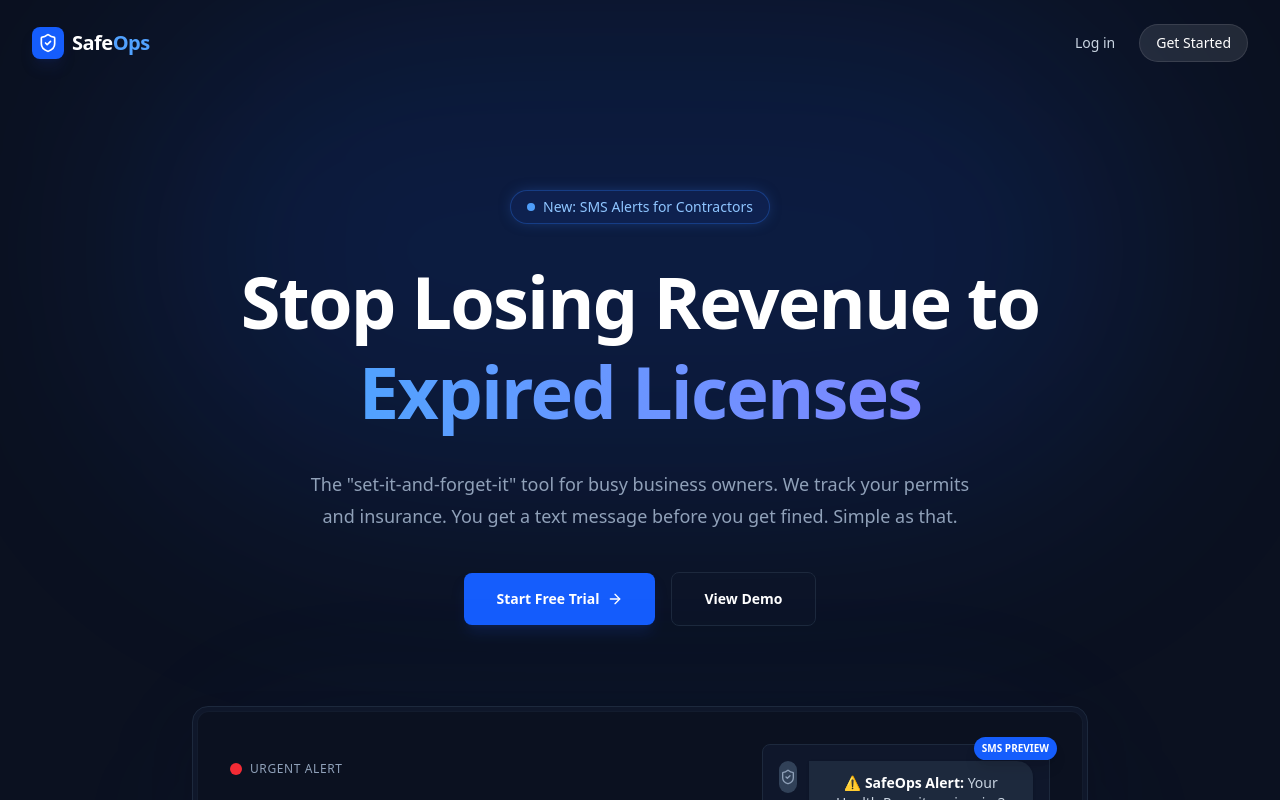
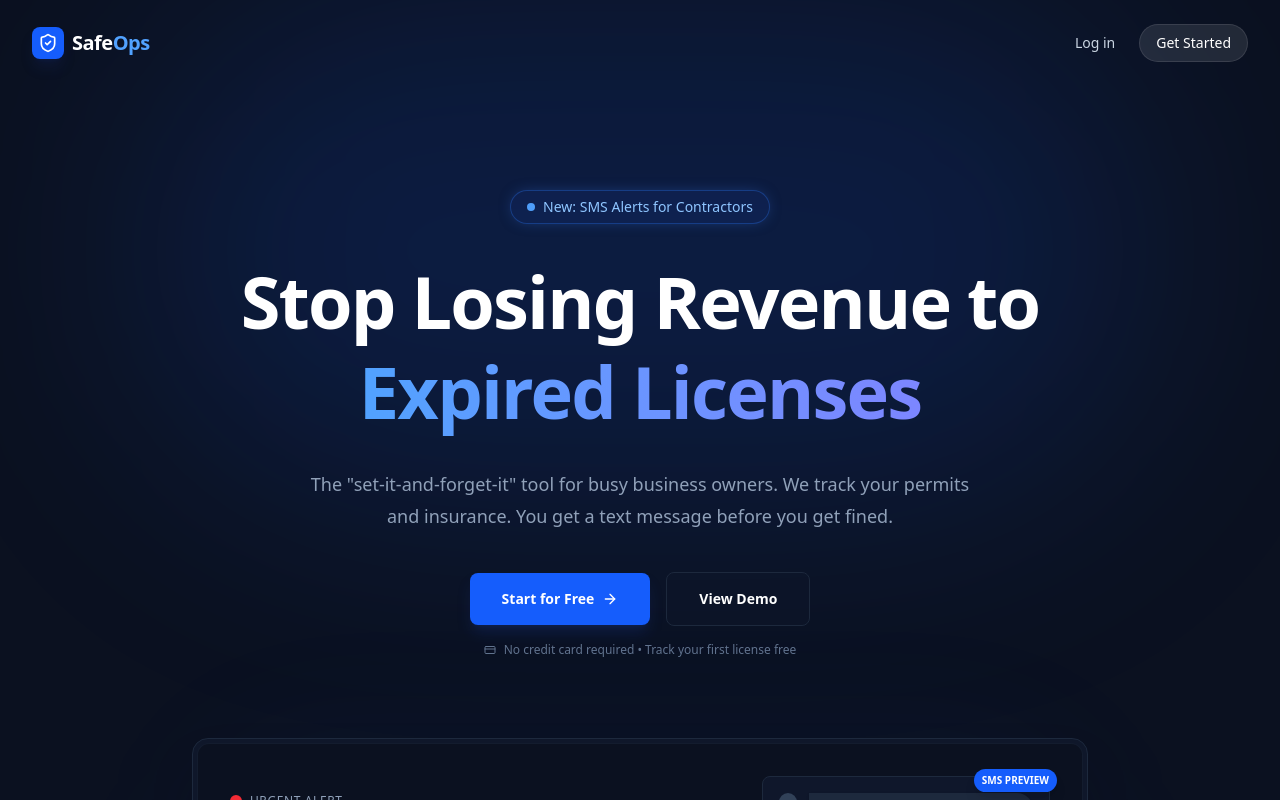
Before and after one commit to testqgw/SCP, a Next.js app: page / in a window 1280 px wide. Shown: the top 800 px of the page. Built offline with nearby package versions, Linux system fonts and the light colour scheme.

Commit message:
Update CTA to Start For Free with no credit card required micro-copy

```diff
--- a/app/page.tsx
+++ b/app/page.tsx
@@ -1,5 +1,5 @@
 import Link from "next/link";
-import { ArrowRight, Bell, ShieldCheck, Smartphone, FileText, Check } from "lucide-react";
+import { ArrowRight, Bell, ShieldCheck, Smartphone, FileText, Check, CreditCard } from "lucide-react";
 
 export default function LandingPage() {
   return (
@@ -14,7 +14,7 @@
           <div className="w-8 h-8 bg-blue-600 rounded-lg flex items-center justify-center shadow-lg shadow-blue-900/20">
             <ShieldCheck className="w-5 h-5 text-white" />
           </div>
-          {/* ✅ UPDATED NAME */}
+          {/* SAFE OPS BRANDING */}
           <span>Safe<span className="text-blue-400">Ops</span></span>
         </div>
 
@@ -50,15 +50,16 @@
           <p className="mx-auto max-w-2xl text-lg leading-8 text-slate-400 mb-10">
             The "set-it-and-forget-it" tool for busy business owners.
             We track your permits and insurance. You get a text message before you get fined.
-            Simple as that.
           </p>
 
-          <div className="flex flex-col sm:flex-row items-center justify-center gap-4 mb-20">
+          {/* UPDATED CTAs */}
+          <div className="flex flex-col items-center gap-4 mb-20">
+            <div className="flex flex-col sm:flex-row items-center justify-center gap-4">
               <Link
                 href="/sign-up"
                 className="w-full sm:w-auto rounded-lg bg-blue-600 px-8 py-4 text-sm font-semibold text-white shadow-lg shadow-blue-900/30 hover:bg-blue-500 hover:shadow-blue-900/50 hover:-translate-y-0.5 transition-all duration-200 flex items-center justify-center gap-2 group"
               >
-              Start Free Trial <ArrowRight className="w-4 h-4 group-hover:translate-x-1 transition-transform" />
+                Start for Free <ArrowRight className="w-4 h-4 group-hover:translate-x-1 transition-transform" />
               </Link>
               <Link
                 href="/sign-in"
@@ -66,6 +67,11 @@
               >
                 View Demo
               </Link>
+            </div>
+            {/* TRUST SIGNAL - NO CREDIT CARD */}
+            <p className="text-xs text-slate-500 flex items-center gap-2">
+              <CreditCard className="w-3 h-3" /> No credit card required • Track your first license free
+            </p>
           </div>
 
           {/* APP PREVIEW */}
@@ -114,7 +120,7 @@
         </div>
       </main>
 
-      {/* FEATURES SECTION (Bento Grid) */}
+      {/* FEATURES SECTION */}
       <section className="relative z-10 py-32 bg-[#0B1120] border-t border-slate-800 overflow-hidden">
         <div className="absolute top-1/2 left-1/2 -translate-x-1/2 -translate-y-1/2 w-[600px] h-[600px] bg-indigo-500/10 blur-[120px] rounded-full pointer-events-none" />
 
@@ -237,11 +243,9 @@
              <div className="w-6 h-6 bg-slate-800 rounded flex items-center justify-center">
                 <ShieldCheck className="w-3 h-3 text-slate-400" />
              </div>
-             {/* ✅ UPDATED NAME */}
              <span className="text-slate-400 font-semibold text-sm">SafeOps</span>
            </div>
            <div className="text-slate-600 text-sm">
-             {/* ✅ UPDATED NAME */}
              © {new Date().getFullYear()} SafeOps Inc. All rights reserved.
            </div>
         </div>
```
Lines whose indentation alone changed are shown as unchanged.
